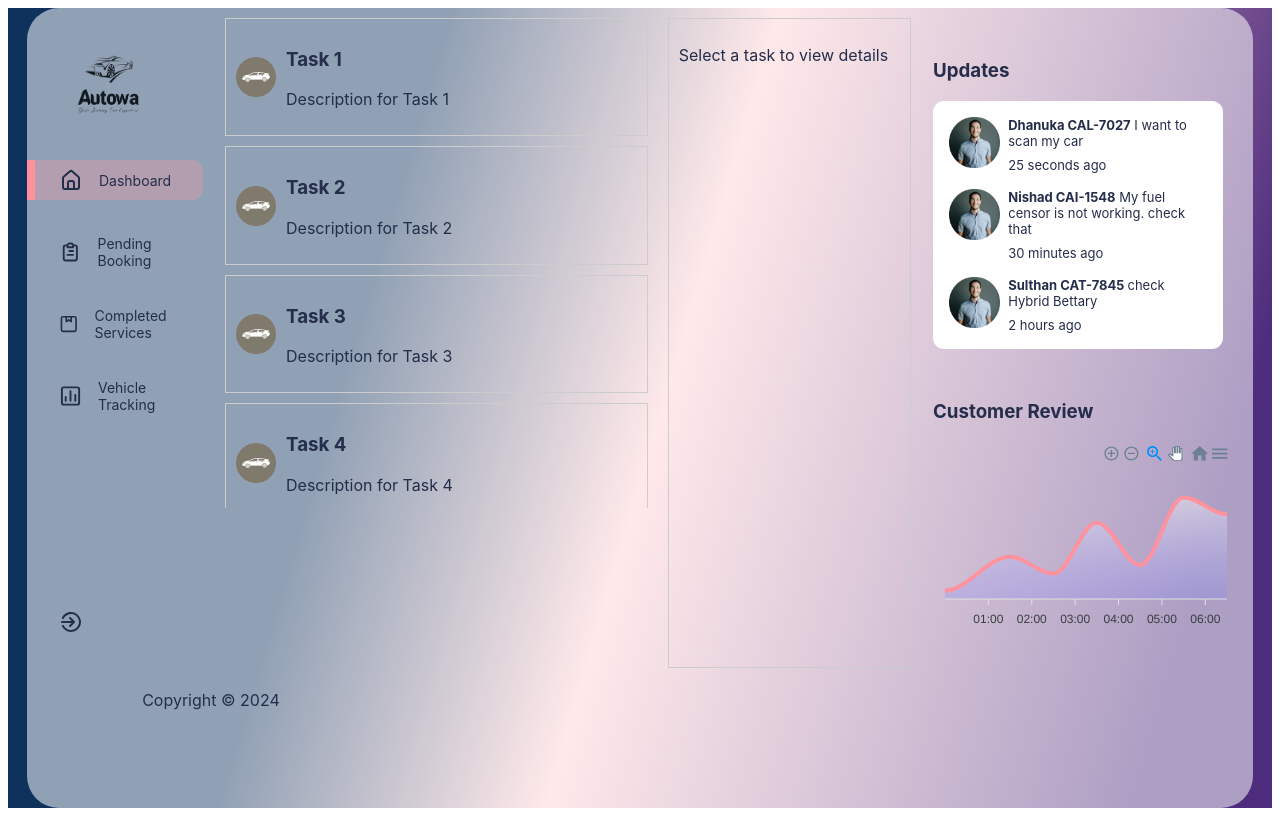
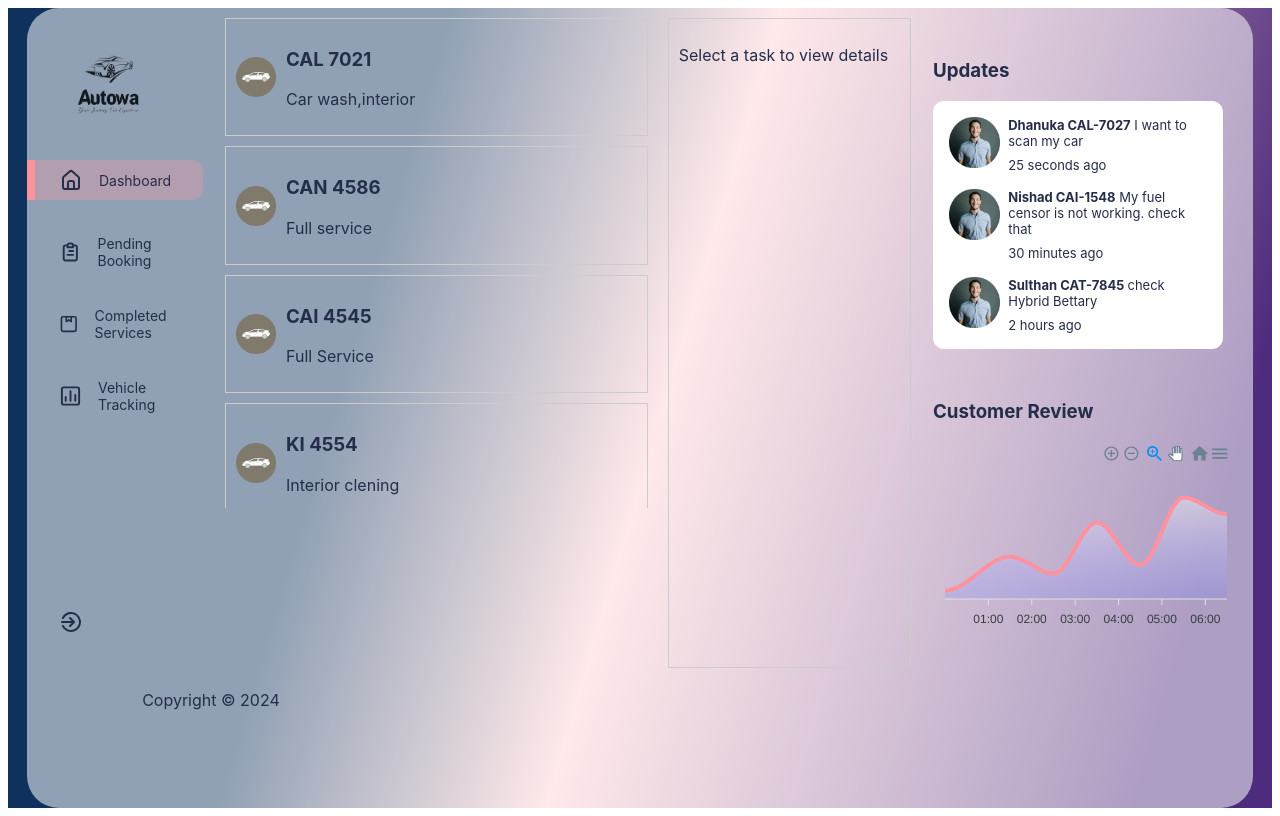
Before and after one commit to CS-88/autowa_application, a React (Create React App) app in the folder client/autowa-web/: page / in a window 1280 px wide. Both pictures are taken after a click on the element "Completed Services". Built offline with nearby package versions, Linux system fonts and the light colour scheme.

Commit message:
adding compltetd service comp

```diff
--- a/client/autowa-web/src/Components/CompletedServices/CompletedServices.jsx
+++ b/client/autowa-web/src/Components/CompletedServices/CompletedServices.jsx
@@ -73,13 +73,13 @@ const CompletedServices = () => {
   };
 
   const tasksData = [
-    { id: 1, title: 'Task 1', description: 'Description for Task 1' },
-    { id: 2, title: 'Task 2', description: 'Description for Task 2' },
-    { id: 3, title: 'Task 3', description: 'Description for Task 3' },
-    { id: 4, title: 'Task 4', description: 'Description for Task 4' },
-    { id: 5, title: 'Task 5', description: 'Description for Task 5' },
-    { id: 6, title: 'Task 6', description: 'Description for Task 6' },
-    { id: 7, title: 'Task 7', description: 'Description for Task 1' },
+    { id: 1, title: 'CAL 7021', description: 'Car wash,interior' },
+    { id: 2, title: 'CAN 4586', description: 'Full service' },
+    { id: 3, title: 'CAI 4545', description: 'Full Service' },
+    { id: 4, title: 'KI 4554', description: 'Interior clening' },
+    { id: 5, title: 'CBA 7878', description: 'Body wash' },
+    { id: 6, title: 'CAQ 2222', description: 'Full service' },
+    { id: 7, title: 'CAP 4875', description: 'Description for Task 1' },
   ];
 
   return (
```
